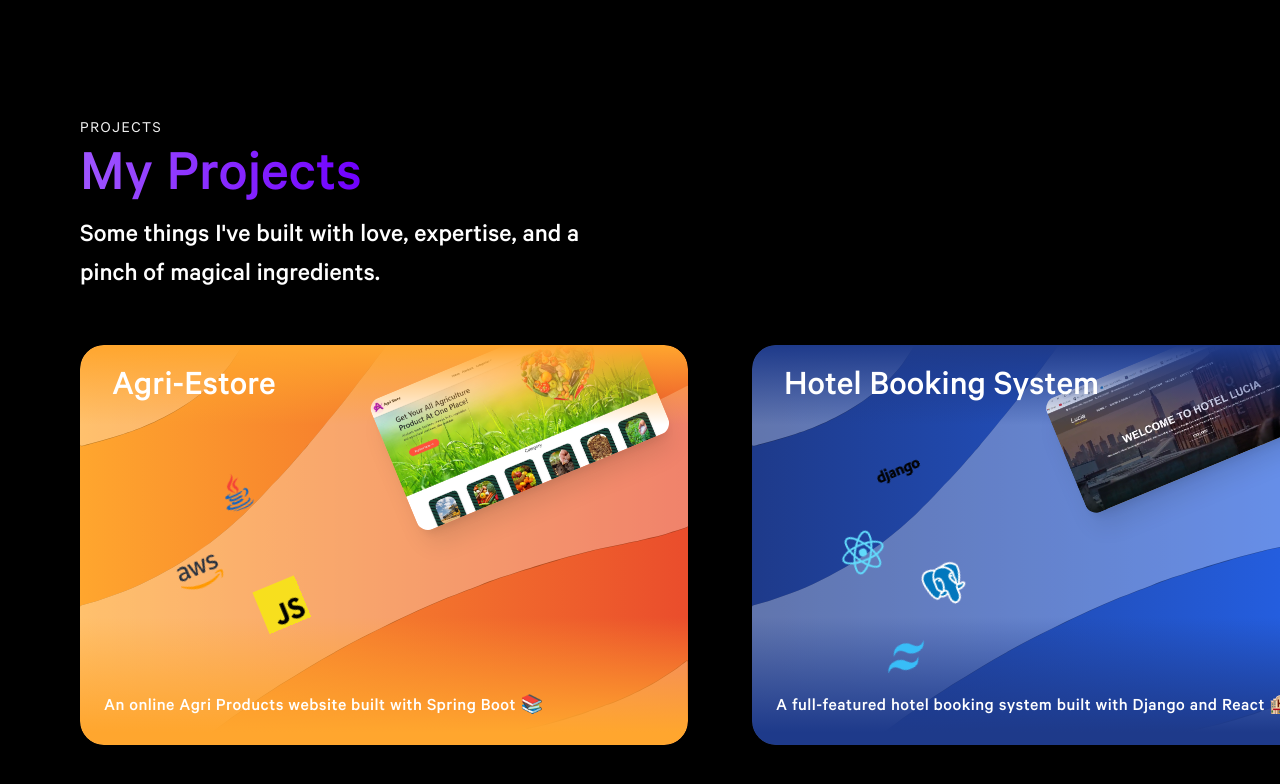
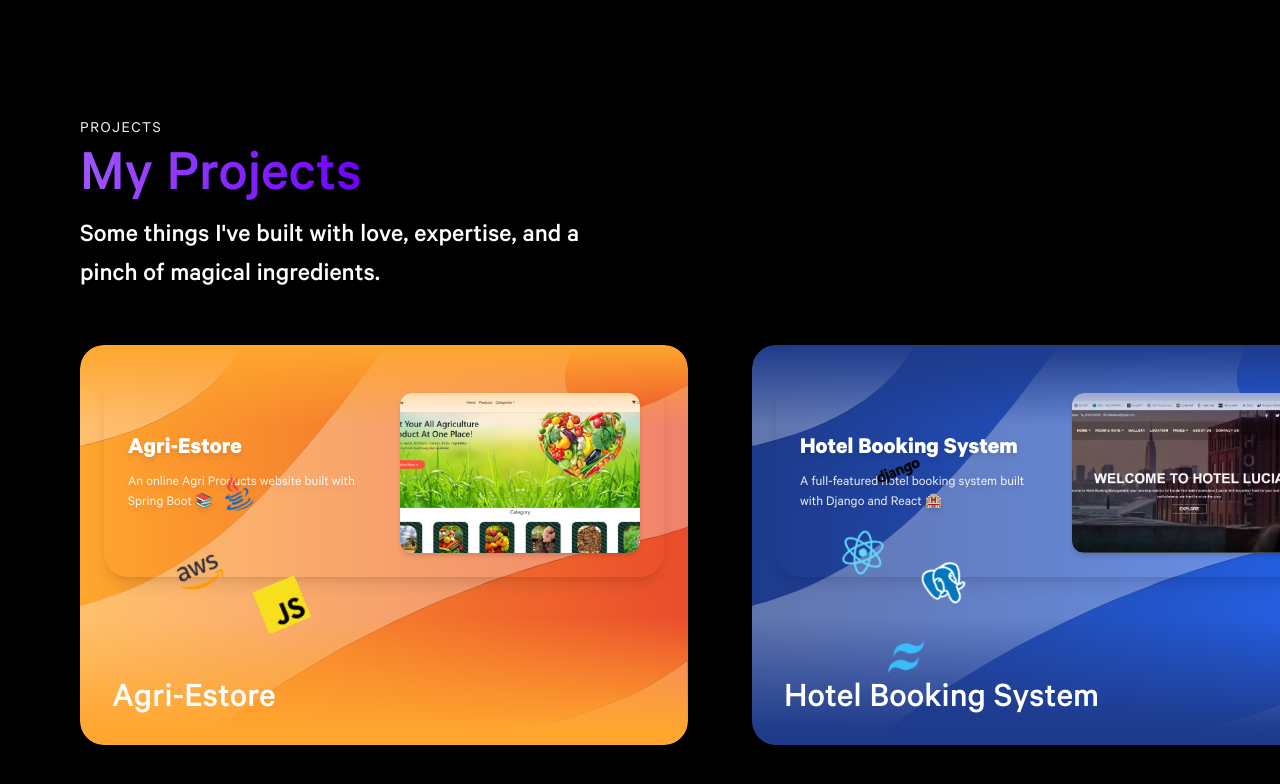
Before and after one commit to mohit8383/Portfolio, a Next.js app: page / in a window 1280 px wide. Shown: the part 3106-3890 px from the top of the page. Built offline with nearby package versions, Linux system fonts and the light colour scheme; no server answers; what bad-words would draw is missing.

Commit message:
Update ProjectTile.js

```diff
--- a/components/Projects/ProjectTile/ProjectTile.js
+++ b/components/Projects/ProjectTile/ProjectTile.js
@@ -3,15 +3,11 @@ import Image from "next/image";
 import VanillaTilt from "vanilla-tilt";
 import styles from "./ProjectTile.module.scss";
 
-const ProjectTile = ({ project, classes, isDesktop }) => {
+const ProjectTile = ({ project, classes = "", isDesktop }) => {
   const { name, image, blurImage, description, gradient, url, tech } = project;
-  const projectCard = useRef(null);
-  let additionalClasses = "";
-  if (classes) {
-    additionalClasses = classes;
-  }
+  const projectCardRef = useRef(null);
 
-  const options = {
+  const tiltOptions = {
     max: 10,
     speed: 400,
     glare: true,
@@ -20,14 +16,17 @@ const ProjectTile = ({ project, classes, isDesktop }) => {
   };
 
   useEffect(() => {
-    VanillaTilt.init(projectCard.current, options);
-  }, [projectCard]);
+    const tiltNode = projectCardRef.current;
+    if (!tiltNode) return;
+    VanillaTilt.init(tiltNode, tiltOptions);
+    return () => tiltNode.vanillaTilt && tiltNode.vanillaTilt.destroy();
+  }, []);
 
   return (
     <a
       href={url}
-      className={`overflow-hidden rounded-3xl ${additionalClasses}`}
-      ref={projectCard}
+      className={`overflow-hidden rounded-3xl ${classes}`}
+      ref={projectCardRef}
       target="_blank"
       rel="noreferrer"
       style={{
@@ -42,19 +41,37 @@ const ProjectTile = ({ project, classes, isDesktop }) => {
           background: `linear-gradient(90deg, ${gradient[0]} 0%, ${gradient[1]} 100%)`,
         }}
       >
+        {/* Background Overlay */}
         <img
           src="/project-bg.svg"
           alt="project"
           className="absolute w-full h-full top-0 left-0 object-cover opacity-30"
         />
+
+        {/* Content Section */}
+        <div className="relative flex items-center gap-6 p-6 bg-gradient-to-r from-orange-500/20 to-orange-700/40 rounded-3xl shadow-lg">
+
+          {/* Left Section - Title & Description */}
+          <div className="flex-1 space-y-2">
+            <h2 className="text-2xl font-bold text-white drop-shadow-md">{name}</h2>
+            <p className="text-white/90 text-sm drop-shadow-md">{description}</p>
+          </div>
+
+          {/* Right Section - Image */}
+          <div className="relative w-60 h-40 flex-shrink-0 rounded-xl overflow-hidden shadow-md">
             <Image
               src={image}
               alt={name}
-          fill
+              layout="fill"
+              objectFit="cover"
               placeholder="blur"
               blurDataURL={blurImage}
-          className={`${styles.projectImage} z-0`}
+              className="rounded-xl transition-all hover:scale-105"
             />
+          </div>
+        </div>
+
+        {/* Gradient Overlays for Styling */}
         <div
           className="absolute top-0 left-0 w-full h-20"
           style={{
@@ -67,36 +84,32 @@ const ProjectTile = ({ project, classes, isDesktop }) => {
             background: `linear-gradient(0deg, ${gradient[0]} 10%, rgba(0,0,0,0) 100%)`,
           }}
         />
+
+        {/* Title and Description */}
         <h1
-          className="font-medium text-3xl sm:text-4xl z-10 pl-2 transform-gpu"
+          className="font-medium text-3xl sm:text-4xl z-10 pl-2"
           style={{ transform: "translateZ(3rem)" }}
         >
           {name}
         </h1>
+
+        {/* Tech Stack Icons */}
         <div
-          className={`
-            ${styles.techIcons} w-1/2 h-full absolute left-24 top-0 sm:flex items-center hidden
-          `}
+          className={`${styles.techIcons} w-1/2 h-full absolute left-24 top-0 sm:flex items-center hidden`}
         >
           <div className="flex flex-col pb-8">
-            {project.tech.map((el, i) => (
+            {tech.map((el, i) => (
               <img
-                className={`${i % 2 === 0 && "ml-16"} mb-4`}
+                key={el}
                 src={`/projects/tech/${el}.svg`}
                 alt={el}
                 height={45}
                 width={45}
-                key={el}
+                className={`${i % 2 === 0 ? "ml-16" : ""} mb-4`}
               />
             ))}
           </div>
         </div>
-        <h2
-          className="text-lg z-10 tracking-wide font-medium text-white transform-gpu"
-          style={{ transform: "translateZ(0.8rem)" }}
-        >
-          {description}
-        </h2>
       </div>
     </a>
   );
```
Lines whose indentation alone changed are shown as unchanged.
